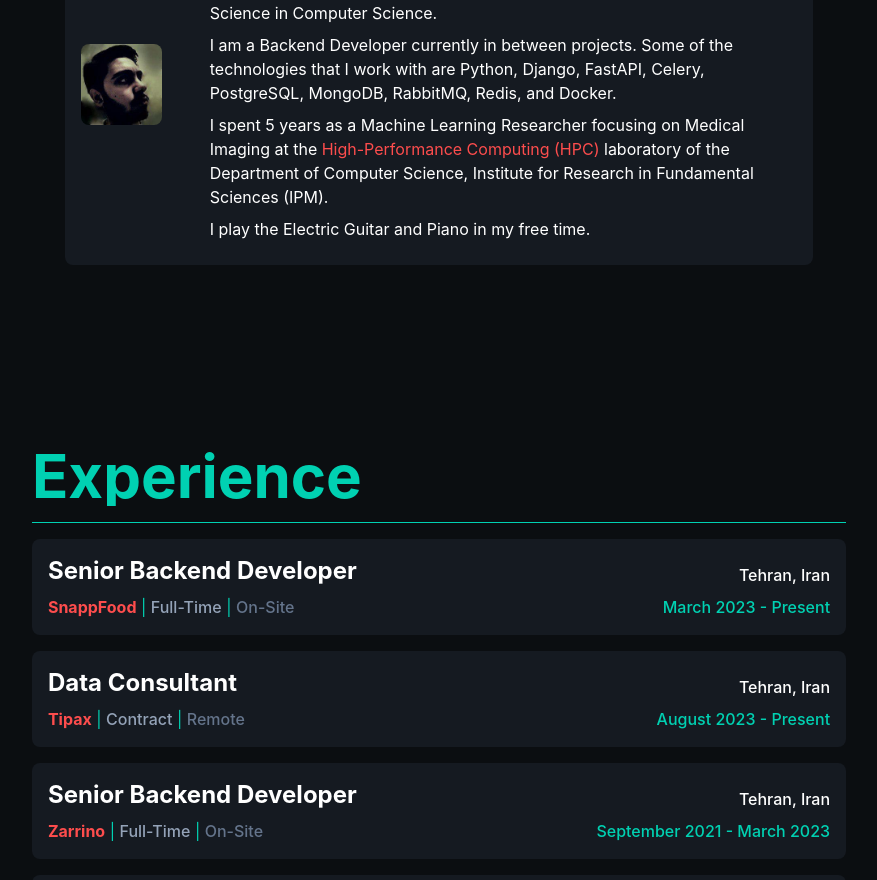
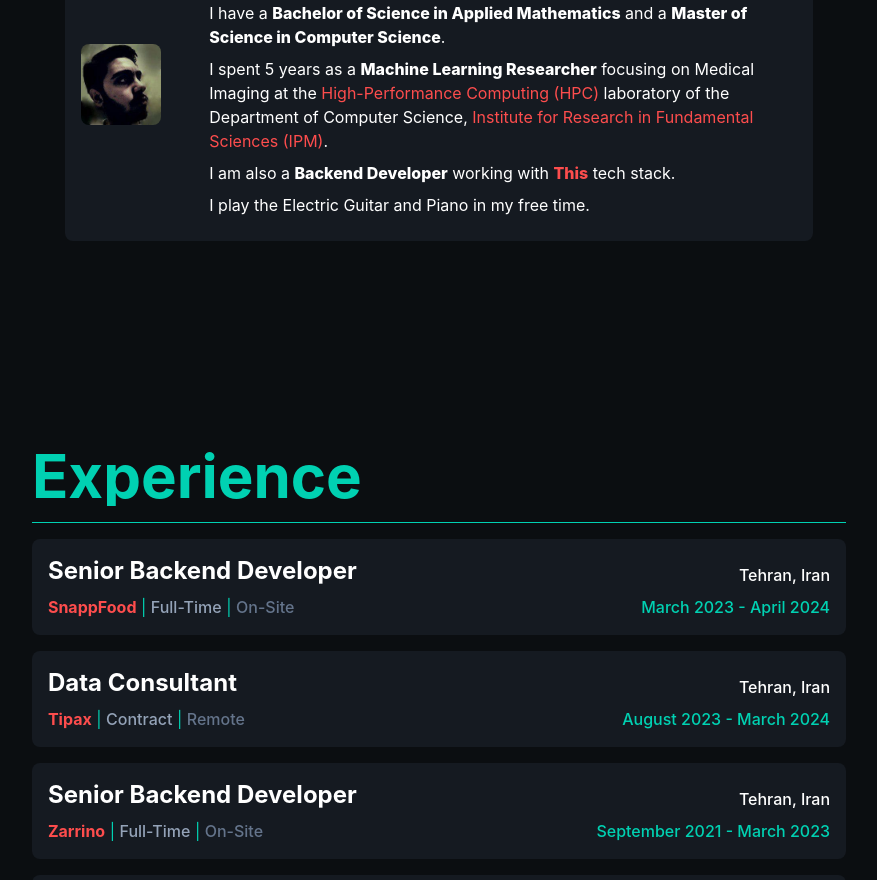
Before and after one commit to pesfahanian/pesfahanian.github.io, a Next.js app: page / in a window 1280 px wide. Shown: the part 1154-2034 px from the top of the page, without its empty margins (201-1078 px from the left). Built offline with nearby package versions, Linux system fonts and the light colour scheme.

Commit message:
minor about

```diff
--- a/sections/about.jsx
+++ b/sections/about.jsx
@@ -64,24 +64,24 @@ export default function About({ id }) {
                                             !
                                         </h2>
                                         <p class="mb-2">
-                                            I have a Bachelor of Science in in
-                                            Applied Mathematics and a Mater of
-                                            Science in Computer Science.
+                                            I have a{" "}
+                                            <span class="font-extrabold">
+                                                Bachelor of Science in Applied
+                                                Mathematics
+                                            </span>{" "}
+                                            and a{" "}
+                                            <span class="font-extrabold">
+                                                Master of Science in Computer
+                                                Science
+                                            </span>
+                                            .
                                         </p>
                                         <p class="mb-2">
-                                            {" "}
-                                            I am a Backend Developer currently
-                                            in between projects. Some of the
-                                            technologies that I work with are
-                                            Python, Django, FastAPI, Celery,
-                                            PostgreSQL, MongoDB, RabbitMQ,
-                                            Redis, and Docker.
-                                        </p>
-                                        <p class="mb-2">
-                                            {" "}
-                                            I spent 5 years as a Machine
-                                            Learning Researcher focusing on
-                                            Medical Imaging at the{" "}
+                                            I spent 5 years as a{" "}
+                                            <span class="font-extrabold">
+                                                Machine Learning Researcher
+                                            </span>{" "}
+                                            focusing on Medical Imaging at the{" "}
                                             <a
                                                 href="https://hpc.ipm.ac.ir/"
                                                 class="text-red hover:text-teal"
@@ -89,9 +89,35 @@ export default function About({ id }) {
                                                 High-Performance Computing (HPC){" "}
                                             </a>
                                             laboratory of the Department of
-                                            Computer Science, Institute for
-                                            Research in Fundamental Sciences
-                                            (IPM).
+                                            Computer Science,{" "}
+                                            <a
+                                                href="http://www.ipm.ac.ir/"
+                                                class="text-red hover:text-teal"
+                                            >
+                                                Institute for Research in
+                                                Fundamental Sciences (IPM)
+                                            </a>
+                                            .
+                                        </p>
+                                        <p class="mb-2">
+                                            I am also a{" "}
+                                            <span class="font-extrabold">
+                                                Backend Developer
+                                            </span>{" "}
+                                            working with{" "}
+                                            <a
+                                                onClick={() =>
+                                                    document
+                                                        .getElementById("tech")
+                                                        .scrollIntoView({
+                                                            behavior: "smooth",
+                                                        })
+                                                }
+                                                class="cursor-pointer font-extrabold text-red hover:text-teal"
+                                            >
+                                                This
+                                            </a>{" "}
+                                            tech stack.
                                         </p>
                                         <p class="mb-2">
                                             {" "}
--- a/store/store.js
+++ b/store/store.js
@@ -7,7 +7,7 @@ const experiences = [
         location: "Tehran, Iran",
         position: "Senior Backend Developer",
         type: "Full-Time",
-        duration: "March 2023 - Present",
+        duration: "March 2023 - April 2024",
         site: "On-Site",
     },
     {
@@ -16,7 +16,7 @@ const experiences = [
         location: "Tehran, Iran",
         position: "Data Consultant",
         type: "Contract",
-        duration: "August 2023 - Present",
+        duration: "August 2023 - March 2024",
         site: "Remote",
     },
     {
```
